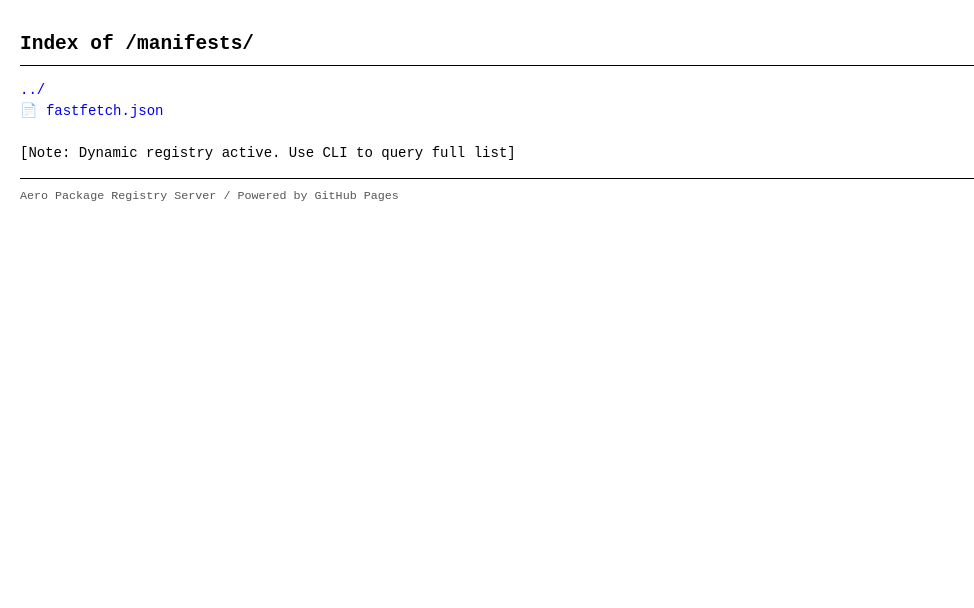
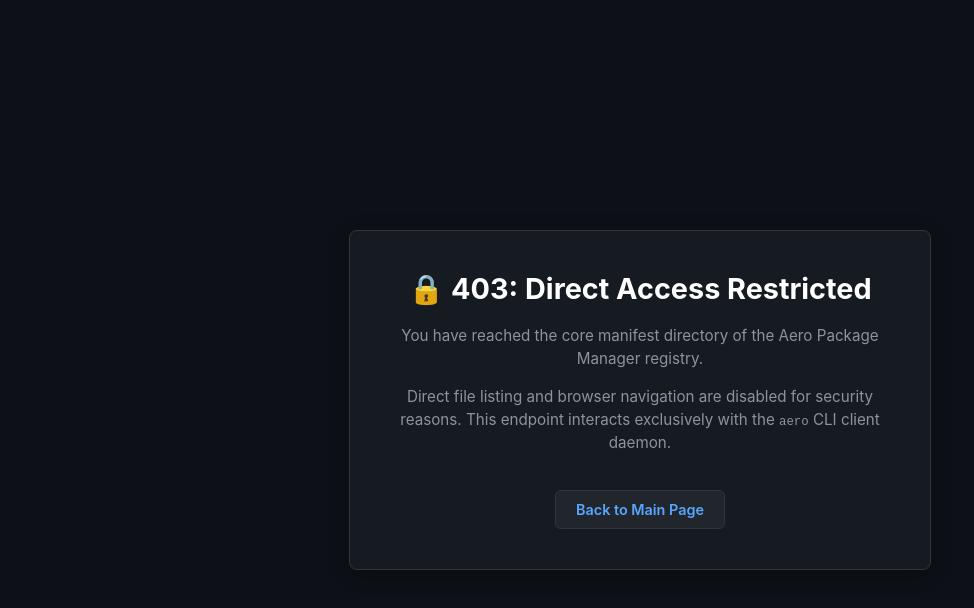
Before and after one commit to nexsus404-gif/aero-package-repository, a plain HTML site: page manifests/index.html in a window 1280 px wide. Shown: the whole page, without its empty margins (0-974 px from the left). Drawn offline with Linux system fonts and the light colour scheme.

Commit message:
Update index.html

```diff
--- a/manifests/index.html
+++ b/manifests/index.html
@@ -2,91 +2,65 @@
 <html lang="en">
 <head>
     <meta charset="UTF-8">
-    <title>Index of /manifests/</title>
+    <meta name="viewport" content="width=device-width, initial-scale=1.0">
+    <title>Aero Registry | Access Restricted</title>
     <style>
         body {
-            font-family: monospace;
-            padding: 20px;
+            font-family: -apple-system, BlinkMacSystemFont, "Segoe UI", Helvetica, Arial, sans-serif;
+            background-color: #0d1117;
+            color: #c9d1d9;
             margin: 0;
-            background-color: #ffffff;
-            color: #000000;
+            display: flex;
+            justify-content: center;
+            align-items: center;
+            min-height: 100vh;
+            text-align: center;
+        }
+        .card {
+            background-color: #161b22;
+            border: 1px solid #30363d;
+            border-radius: 8px;
+            padding: 40px;
+            max-width: 500px;
+            box-shadow: 0 4px 20px rgba(0,0,0,0.3);
         }
         h1 {
-            font-size: 1.5em;
-            margin-bottom: 10px;
+            color: #ffffff;
+            font-size: 1.8em;
+            margin-top: 0;
         }
-        hr {
-            border: 0;
-            border-top: 1px solid #000000;
-            margin: 10px 0;
+        p {
+            color: #8b949e;
+            line-height: 1.5;
+            font-size: 0.95em;
         }
-        pre {
-            font-size: 14px;
-            line-height: 1.5;
+        .btn {
+            display: inline-block;
+            margin-top: 20px;
+            padding: 10px 20px;
+            background-color: #21262d;
+            color: #58a6ff;
+            border: 1px solid #30363d;
+            border-radius: 6px;
+            text-decoration: none;
+            font-size: 0.9em;
+            font-weight: 600;
+            transition: all 0.2s ease;
         }
-        a {
-            color: #0000ee;
-            text-decoration: none;
-            cursor: pointer;
-        }
-        a:hover {
-            text-decoration: underline;
-        }
-        .meta {
-            color: #555555;
-            font-size: 0.9em;
+        .btn:hover {
+            background-color: #30363d;
+            color: #ffffff;
         }
     </style>
 </head>
 <body>
 
-<h1>Index of /manifests/</h1>
-<hr>
-<pre id="file-list">
-<a href="../">../</a>
-[Loading manifests...]
-</pre>
-<hr>
-<div class="meta">Aero Package Registry Server / Powered by GitHub Pages</div>
-
-<script>
-async function loadManifests() {
-    const fileListElement = document.getElementById('file-list');
-
-    // 1. Явно указываем ваш репозиторий, чтобы избежать ошибок парсинга URL браузером
-    const username = "nexsus404-gif";
-    const repoName = "aero-package-repository";
-
-    // Публичный эндпоинт API GitHub для чтения содержимого папки manifests
-    const apiUrl = `https://github.com{username}/${repoName}/contents/manifests`;
-
-    try {
-        const response = await fetch(apiUrl);
-        if (!response.ok) throw new Error('API request failed');
-
-        const files = await response.json();
-
-        // 2. Фильтруем, оставляя только валидные манифесты (.json)
-        const jsonFiles = files.filter(file => file.name.endsWith('.json') && file.type === 'file');
-
-        // 3. Формируем чистый HTML-список без анимаций загрузки
-        let htmlContent = '<a href="../">../</a>\n';
-        jsonFiles.forEach(file => {
-            htmlContent += `📄 <a href="${file.name}" download="${file.name}">${file.name}</a>\n`;
-        });
-
-        fileListElement.innerHTML = htmlContent;
-    } catch (error) {
-        // Умный фолбэк: если у пользователя нет интернета или превышены лимиты GitHub API (60 запр/час),
-        // страница не останется пустой, а покажет базовый работающий список
-        fileListElement.innerHTML = `<a href="../">../</a>\n📄 <a href="fastfetch.json" download="fastfetch.json">fastfetch.json</a>\n\n[Note: Dynamic registry active. Use CLI to query full list]`;
-        console.error('Aero Registry Error:', error);
-    }
-}
-
-// Запуск сканирования папки при загрузке страницы
-loadManifests();
-</script>
+<div class="card">
+    <h1>🔒 403: Direct Access Restricted</h1>
+    <p>You have reached the core manifest directory of the Aero Package Manager registry.</p>
+    <p>Direct file listing and browser navigation are disabled for security reasons. This endpoint interacts exclusively with the <code>aero</code> CLI client daemon.</p>
+    <a href="../" class="btn">Back to Main Page</a>
+</div>
 
 </body>
 </html>
```
